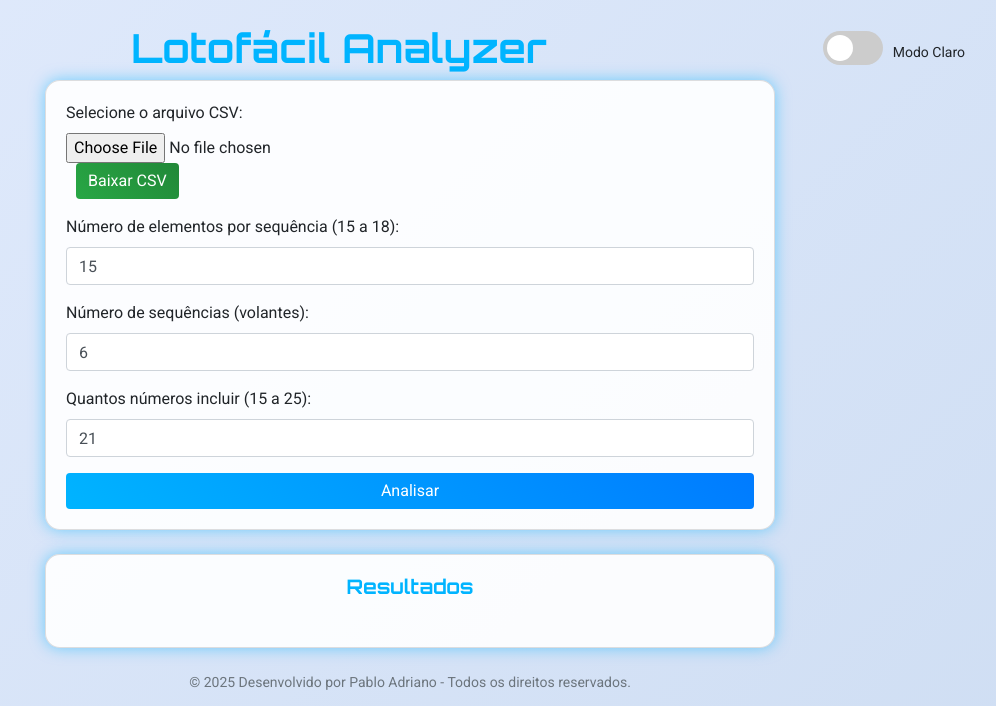
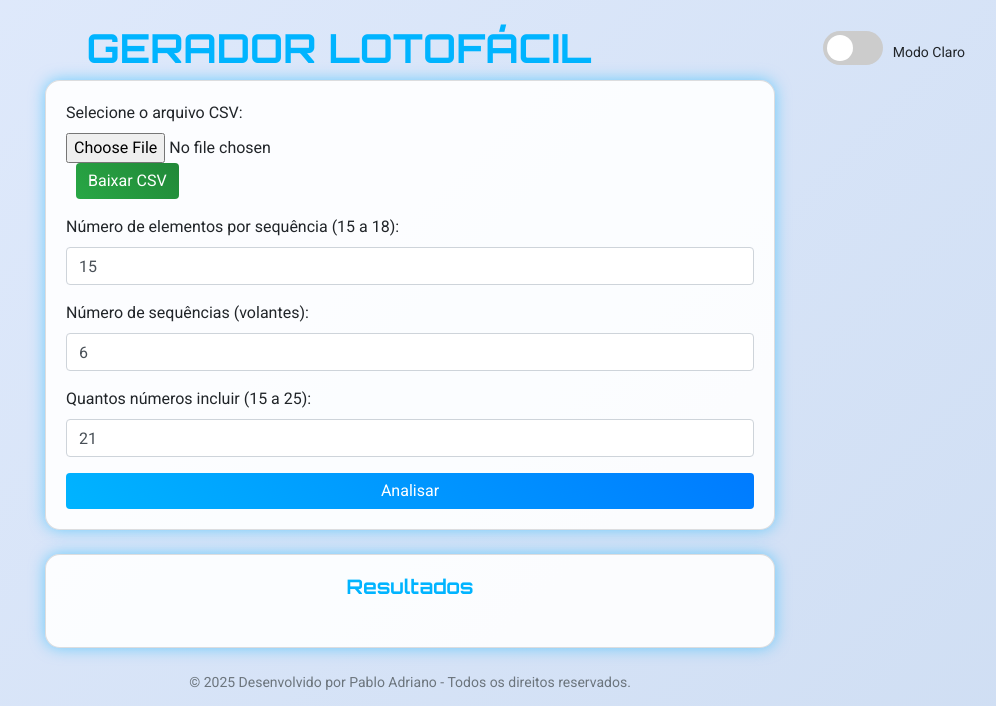
Before and after one commit to Pablo-Adriano-Silveira/Lotofacil_Gerador, a plain HTML site: page index.html in a window 1280 px wide. Shown: the top 706 px of the page, without its empty margins (230-1226 px from the left). Drawn offline with nearby package versions, Linux system fonts and the light colour scheme.

Commit message:
Update index.html
TITLE AND TEXT H1

```diff
--- a/index.html
+++ b/index.html
@@ -3,7 +3,7 @@
 <head>
     <meta charset="UTF-8">
     <meta name="viewport" content="width=device-width, initial-scale=1.0">
-    <title>Lotofácil Generator </title>
+    <title>GERADOR LOTOFÁCIL </title>
     <link rel="stylesheet" href="https://stackpath.bootstrapcdn.com/bootstrap/4.5.2/css/bootstrap.min.css">
     <link href="https://fonts.googleapis.com/css2?family=Orbitron:wght@700&family=Roboto:wght@400&display=swap" rel="stylesheet">
     <link rel="stylesheet" href="styles.css">
@@ -11,7 +11,7 @@
 <body class="light-mode">
     <div class="container">
         <header class="d-flex justify-content-between align-items-center mt-4">
-            <h1>Lotofácil Analyzer</h1>
+            <h1>GERADOR LOTOFÁCIL</h1>
             <div class="theme-switch">
                 <label class="switch">
                     <input type="checkbox" id="theme-toggle">
```
